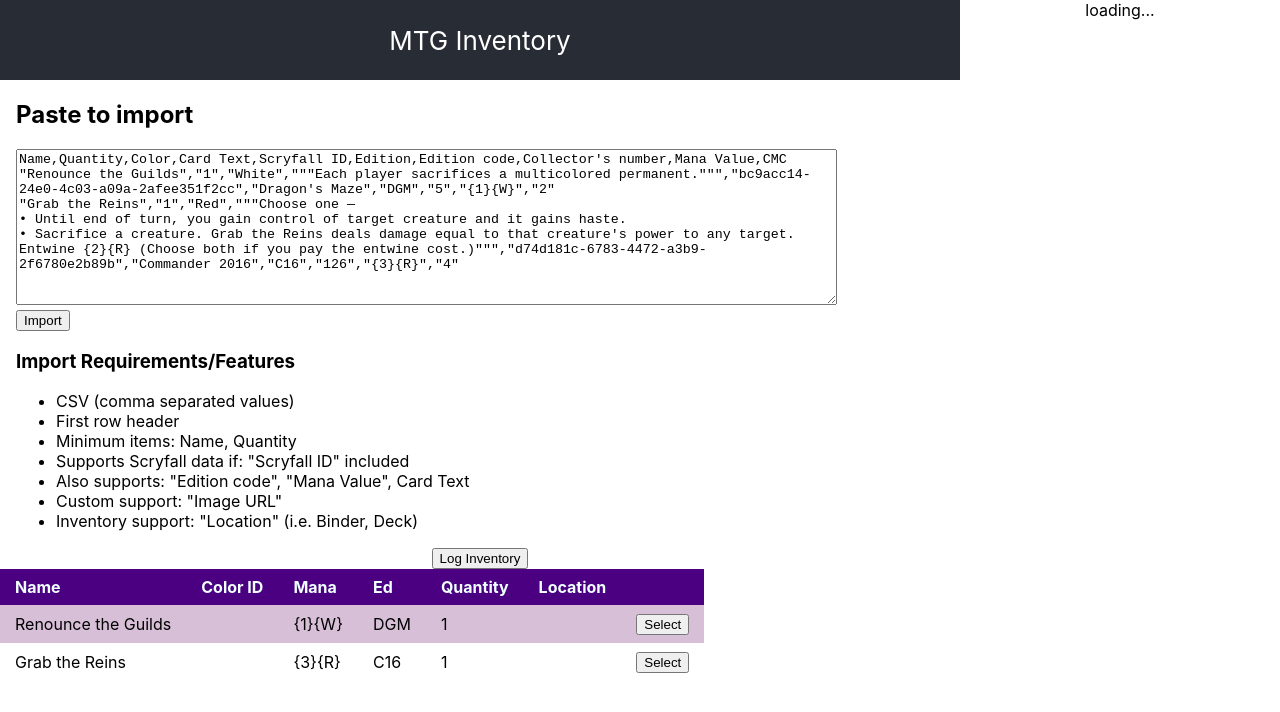
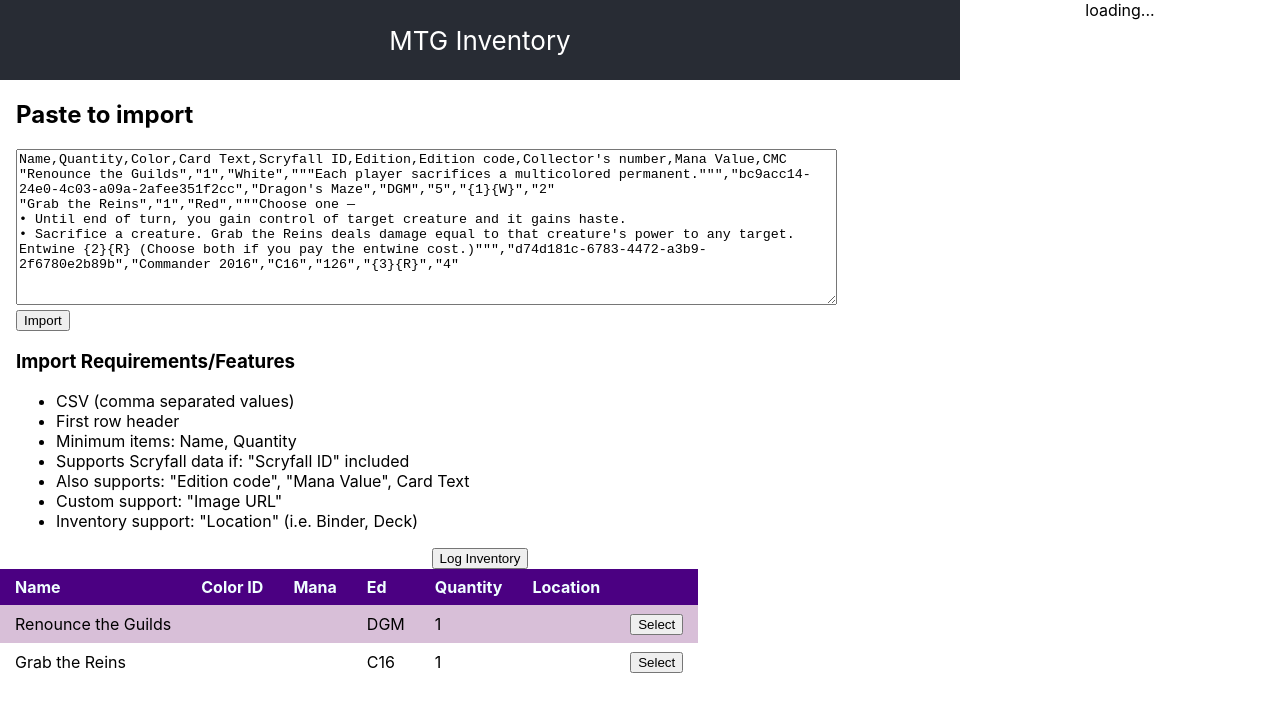
Before and after one commit to BarneyL01/react-mtg-inventory, a React (Create React App) app: page / in a window 1280 px wide. Both pictures are taken after a click on the button "Import". Shown: the top 712 px of the page. Built offline with nearby package versions, Linux system fonts and the light colour scheme; a small style sheet from the web is missing.

Commit message:
Replace Mana symbols in table

```diff
--- a/src/components/ItemRow.js
+++ b/src/components/ItemRow.js
@@ -1,5 +1,6 @@
 import React from "react";
 import PropTypes from "prop-types";
+import ManaValueDisplay from "./ManaValueDisplay";
 
 function ItemRow(props) {
     const lookupItem = () => {
@@ -12,7 +13,9 @@ function ItemRow(props) {
             <tr>
                 <td>{props.item.Name}</td>
                 <td></td>
-                <td>{props.item["Mana Value"]}</td>
+                <td>
+                    <ManaValueDisplay manaValue={props.item["Mana Value"]} />
+                </td>
                 <td>{props.item["Edition code"]}</td>
                 <td>{props.item.Quantity}</td>
                 <td>{props.item.Location}</td>
```
